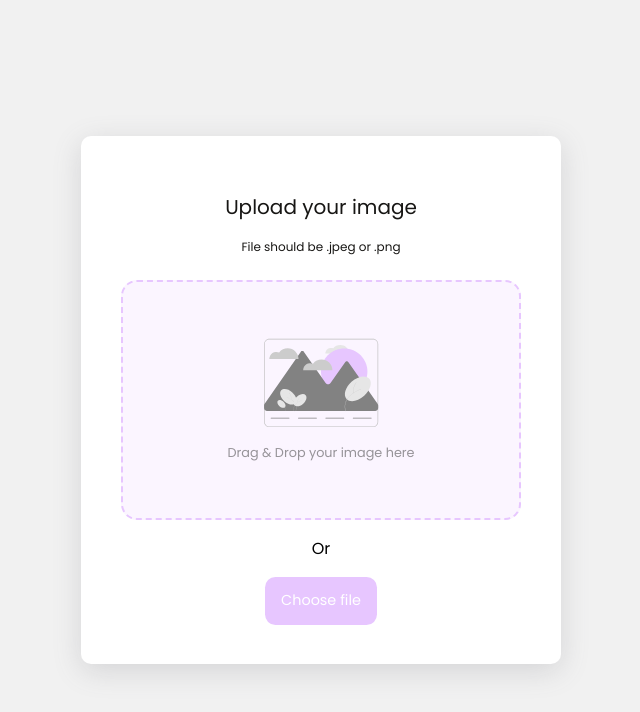
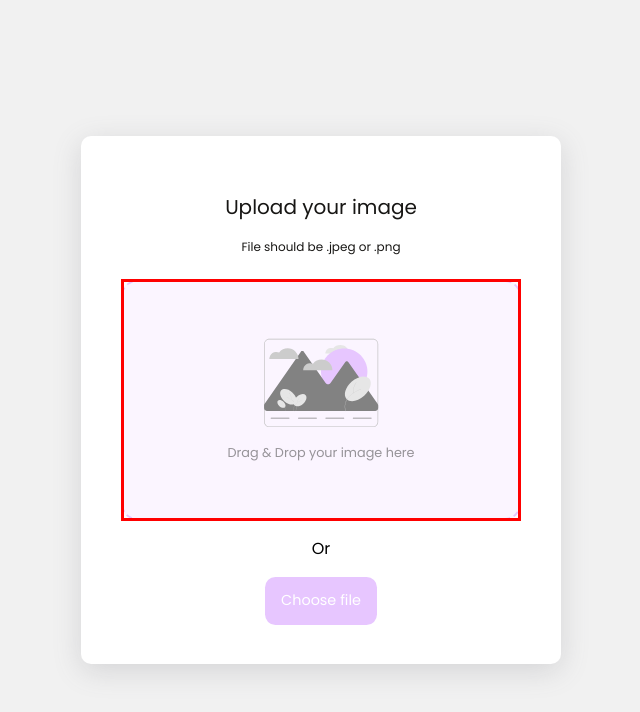
Before and after one commit to Simon-zps/Image-Uploader, a React (Create React App) app: page / in a window 1280 px wide. Shown: the top 712 px of the page, without its empty margins (319-959 px from the left). Built offline with nearby package versions, Linux system fonts and the light colour scheme.

Commit message:
Code from pc

```diff
--- a/src/components/Home/Home.jsx
+++ b/src/components/Home/Home.jsx
@@ -1,4 +1,4 @@
-import React, { useState, useCallback } from "react";
+import React, { useState, useCallback, useEffect } from "react";
 
 import { storage } from "../../services/firebase";
 import { ref, uploadBytes } from "firebase/storage";
@@ -14,16 +14,28 @@ import "./Home.scss";
 const Home = ({ isLoading, setLoading, handleImageNull }) => {
   const [image, setImage] = useState(null);
 
+  const getLastRequestData = (callback) => {
+    database.ref("lastRequestData").on("value", (snapshot) => {
+      const data = snapshot.val();
+      callback(data);
+    });
+  };
+
+  useEffect(() => {
+    if (image === null) {
+      return;
+    }
+
+    uploadImage(image);
+  }, [image]);
+
   const uploadImage = () => {
     console.log("here");
     if (image === null) return;
     setLoading(true);
-    console.log(isLoading);
-    console.log("here 2");
     const imageRef = ref(storage, `images/${uuidv4()}`);
     console.log("sending image to firebase");
     uploadBytes(imageRef, image).then(() => {
-      console.log("here 3");
       console.log("successfully sent image to firebase");
       setLoading(false);
     });
@@ -34,7 +46,7 @@ const Home = ({ isLoading, setLoading, handleImageNull }) => {
       console.log(acceptedFiles);
       setImage(acceptedFiles[0]);
       uploadImage();
-      console.log("success", image);
+      console.log("successfully ran Drag & Drop function. Output:", image);
     }, []);
     const { getRootProps, getInputProps, isDragActive } = useDropzone({
       onDrop,
@@ -78,7 +90,7 @@ const Home = ({ isLoading, setLoading, handleImageNull }) => {
           id="file-input"
           type="file"
           style={{ display: "none" }}
-          onChange={handleImageChange}
+          onChange={(e) => handleImageChange(e)}
         />
       </div>
     </div>
--- a/src/components/Home/Home.scss
+++ b/src/components/Home/Home.scss
@@ -112,11 +112,10 @@ $main-font: "Poppins", sans-serif;
 }
 
 .drag-drop {
-  // border: 3px solid red;
-  width: 20rem;
+   border: 3px solid red;
+  width: 25rem;
   height: 30rem;
-  padding-top: 3.5rem;
-  padding-bottom: 3.5rem;
+  padding: 3.5rem;
   display: flex;
   justify-content: center;
   align-items: center;
@@ -124,11 +123,10 @@ $main-font: "Poppins", sans-serif;
 }
 
 .drag-drop-2 {
-  // border: 3px solid blue;
-  width: 20rem;
-  height: 30rem;
-  padding-top: 3.5rem;
-  padding-bottom: 3.5rem;
+   border: 3px solid blue;
+  width: 25rem;
+  height: 5rem;
+  padding: 3.5rem;
   display: flex;
   justify-content: center;
   align-items: center;
```
